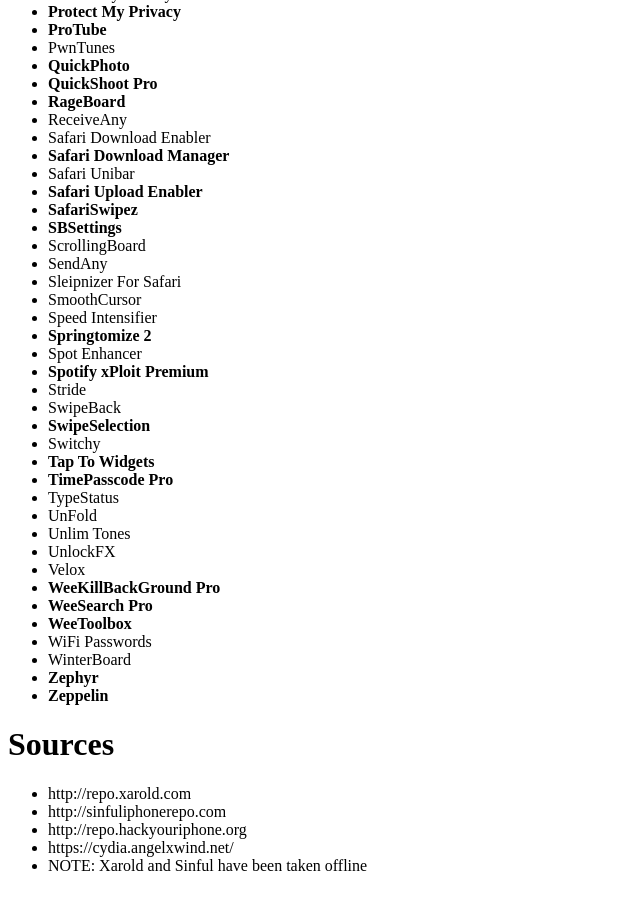
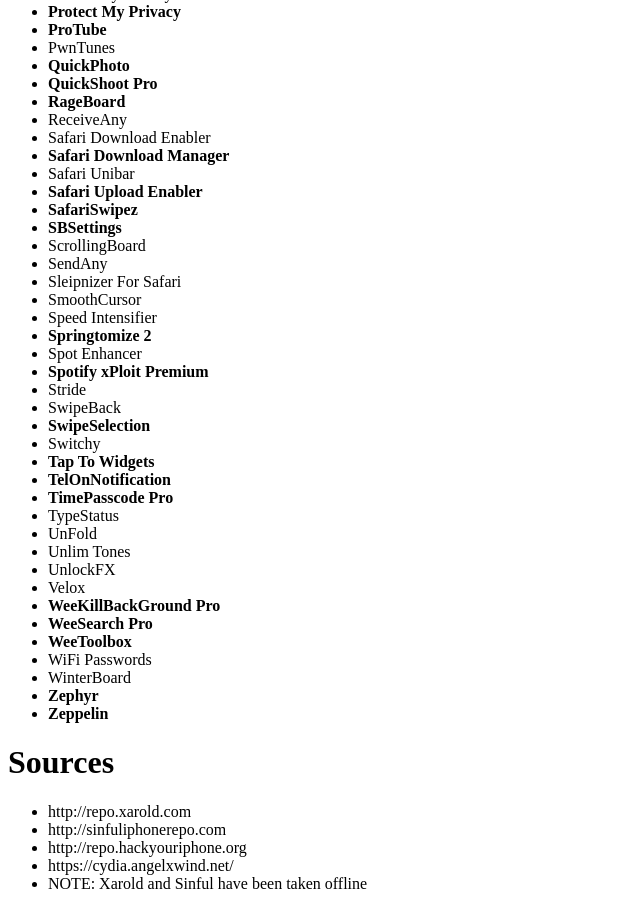
Before and after one commit to chowdhaj/chowdhaj.github.io, a plain HTML site: page #old.repo/index.html in a window 1280 px wide. Shown: the part 2837-3746 px from the top of the page, without its empty margins (0-640 px from the left). Drawn offline with Linux system fonts and the light colour scheme.

Commit message:
Update index.html

```diff
--- a/#old.repo/index.html
+++ b/#old.repo/index.html
@@ -178,6 +178,7 @@
 			<li><b>SwipeSelection</b></li>
 			<li>Switchy</li>
 			<li><b>Tap To Widgets</b></li>
+			<li><b>TelOnNotification</b></li>
 			<li><b>TimePasscode Pro</b></li>
 			<li>TypeStatus</li>
 			<li>UnFold</li>
```
